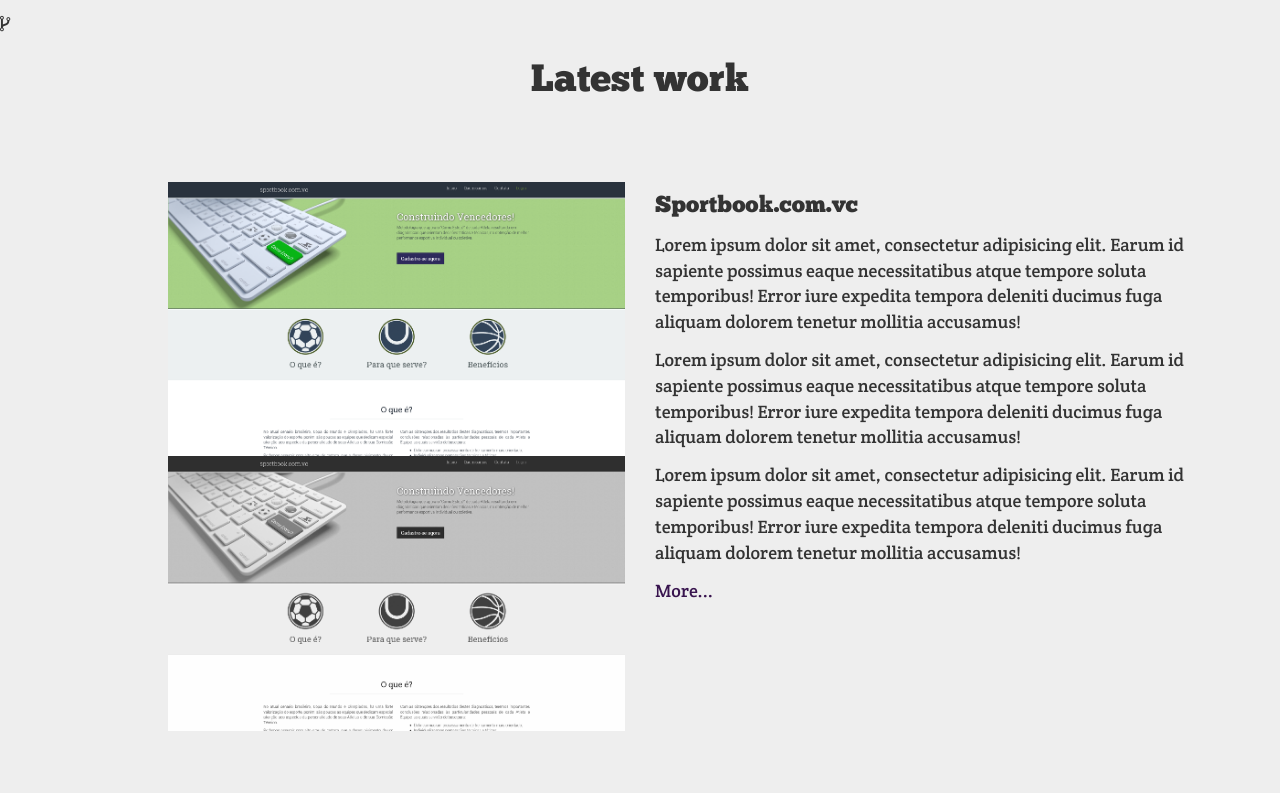
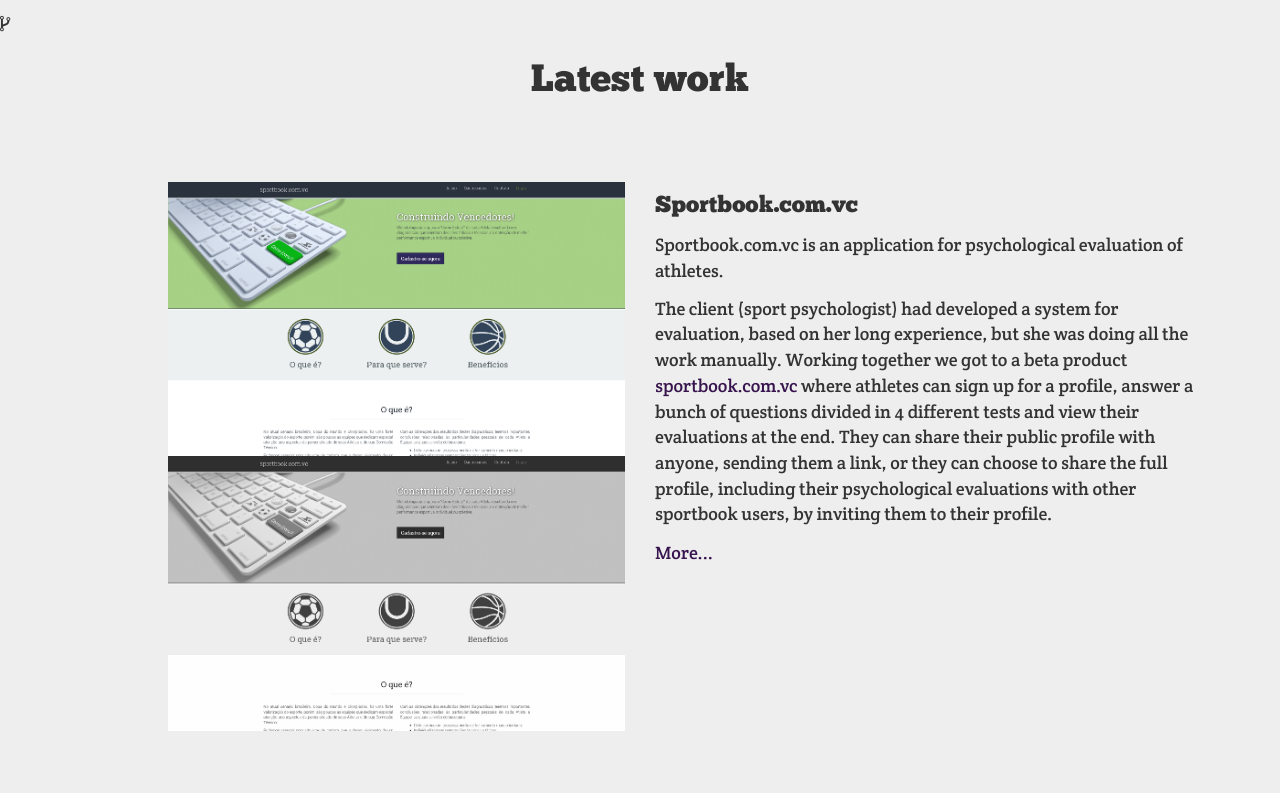
Before and after one commit to elenakolevska/elenakolevska.com, a PHP site: page / in a window 1280 px wide. Shown: the part 398-1191 px from the top of the page. Run offline with PHP 8.4, Linux system fonts and the light colour scheme; some libraries are stand-ins or nearby versions.

Commit message:
- Added project description for Sportbook.com.vc

```diff
--- a/index.php
+++ b/index.php
@@ -100,9 +100,8 @@
 				</div>
 				<div class="col-md-6 text-left">
 					<h4>Sportbook.com.vc</h4>
-					<p>Lorem ipsum dolor sit amet, consectetur adipisicing elit. Earum id sapiente possimus eaque necessitatibus atque tempore soluta temporibus! Error iure expedita tempora deleniti ducimus fuga aliquam dolorem tenetur mollitia accusamus!</p>
-					<p>Lorem ipsum dolor sit amet, consectetur adipisicing elit. Earum id sapiente possimus eaque necessitatibus atque tempore soluta temporibus! Error iure expedita tempora deleniti ducimus fuga aliquam dolorem tenetur mollitia accusamus!</p>
-					<p>Lorem ipsum dolor sit amet, consectetur adipisicing elit. Earum id sapiente possimus eaque necessitatibus atque tempore soluta temporibus! Error iure expedita tempora deleniti ducimus fuga aliquam dolorem tenetur mollitia accusamus!</p>
+					<p>Sportbook.com.vc is an application for psychological evaluation of athletes.</p>
+					<p>The client (sport psychologist) had developed a system for evaluation, based on her long experience, but she was doing all the work manually. Working together we got to a beta product <a href="http://sportbook.com.vc" target="_blank" title="Sportbook.com.vc">sportbook.com.vc</a>  where athletes can sign up for a profile, answer a bunch of questions divided in 4 different tests and view their evaluations at the end. They can share their public profile with anyone, sending them a link, or they can choose to share the full profile, including their psychological evaluations with other sportbook users, by inviting them to their profile.</p>
 					<a href="#">More...</a>
 				</div>
 			</div>
```
